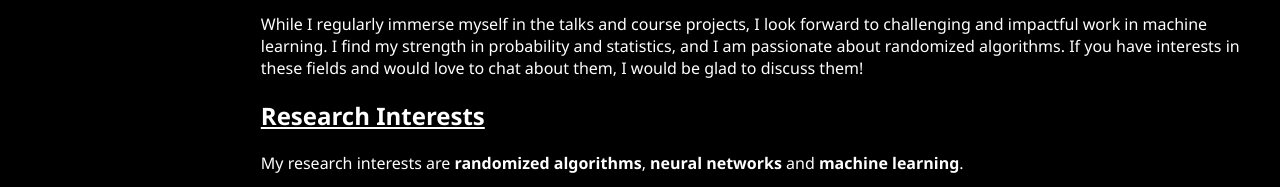
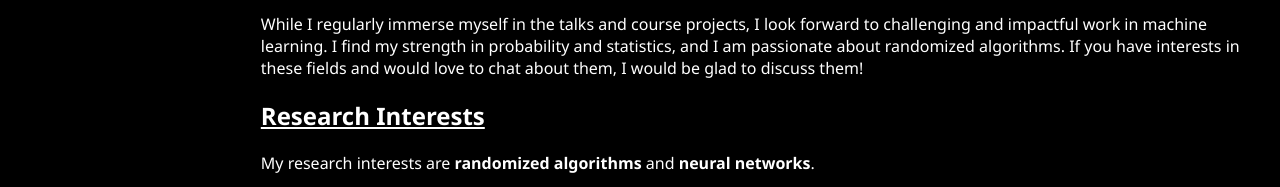
Before and after one commit to roshinishetty/roshinishetty.github.io, a plain HTML site: page index.html in a window 1280 px wide. Shown: the part 445-632 px from the top of the page. Drawn offline with Linux system fonts and the light colour scheme.

Commit message:
Update index.html

```diff
--- a/index.html
+++ b/index.html
@@ -83,7 +83,7 @@
 			</article>
 			<article>
 				<h2>Research Interests</h2>
-				<p>My research interests are <b>randomized algorithms</b>, <b>neural networks</b> and <b>machine learning</b>. </p>
+				<p>My research interests are <b>randomized algorithms</b> and <b>neural networks</b>. </p>
 			</article>
 			<div height="10%"></div>
 
```
